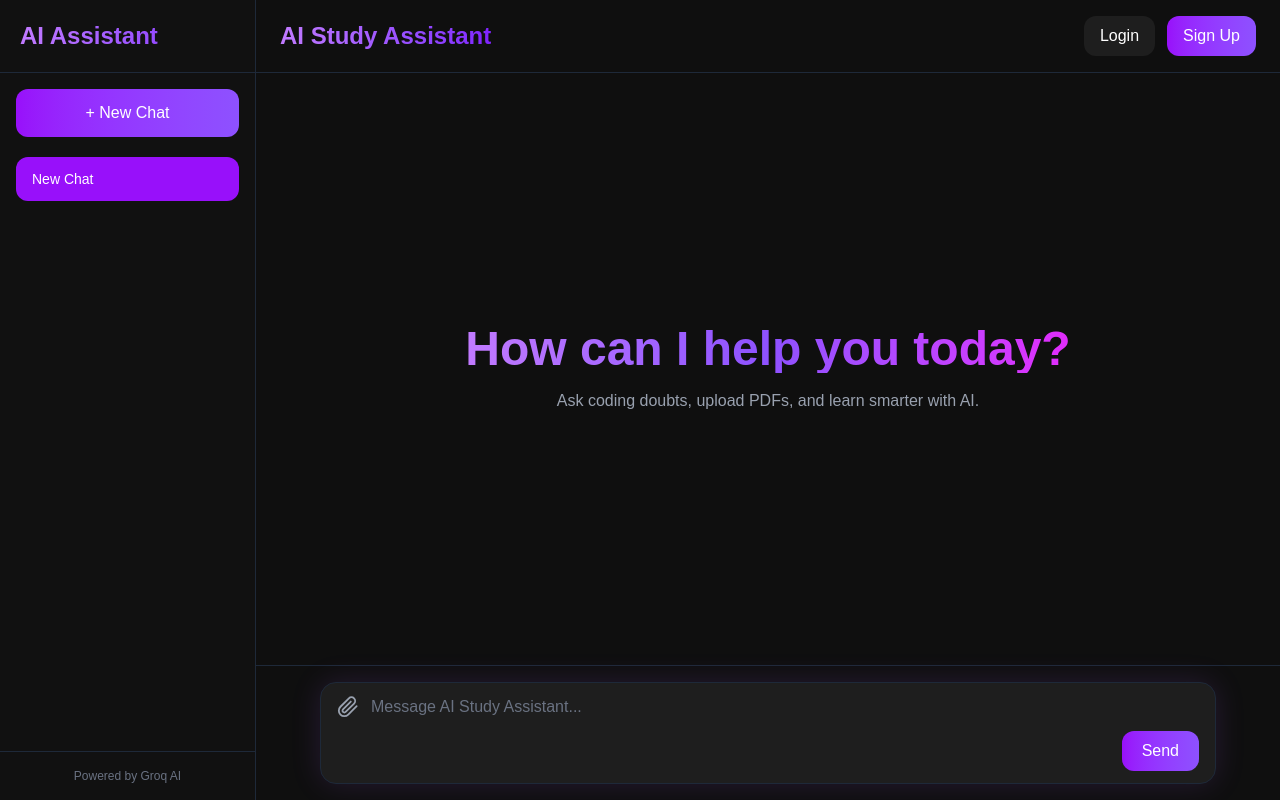
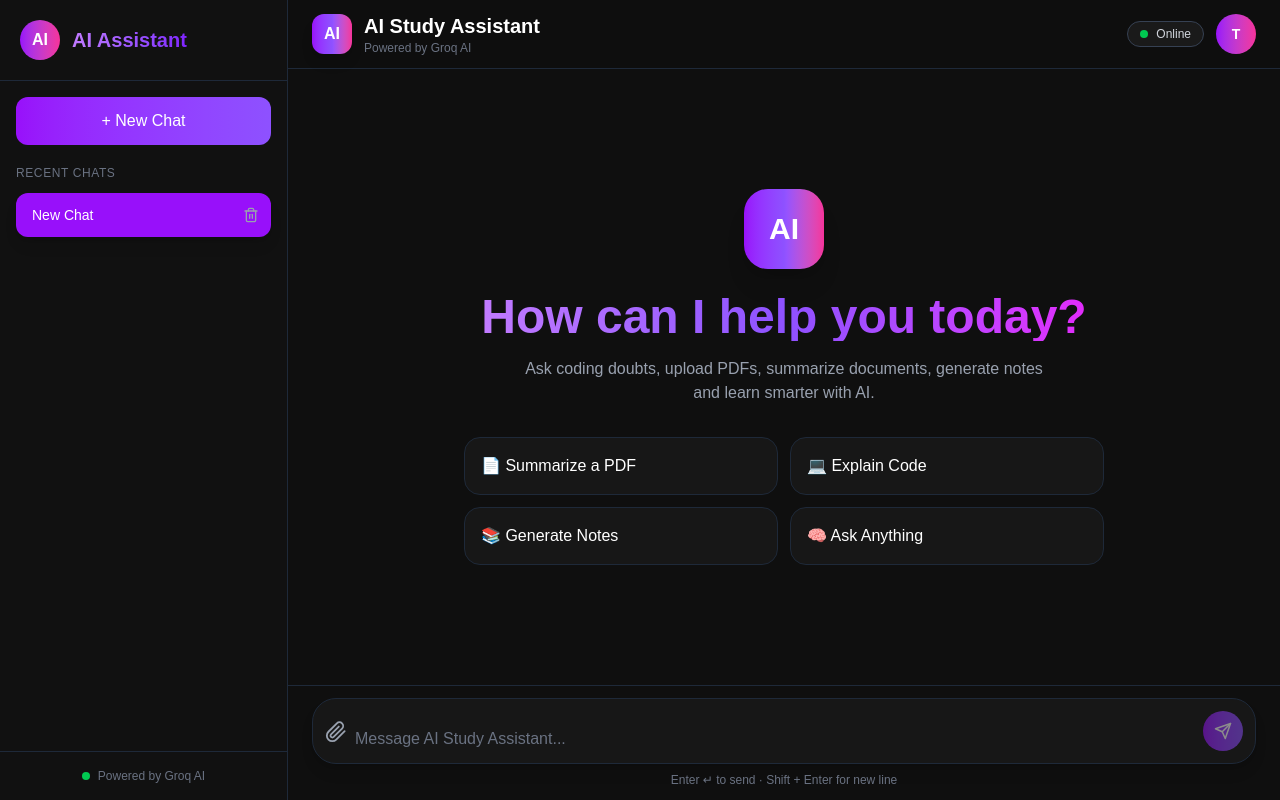
Before and after one commit to Tarun1434/MULTI-AGENT-AI-SYSTEM, a React (Vite) app in the folder client/: page / in a window 1280 px wide. Built offline with nearby package versions, Linux system fonts and the light colour scheme.

Commit message:
Update UI of responsiveness

```diff
--- a/client/package.json
+++ b/client/package.json
@@ -11,6 +11,7 @@
   },
   "dependencies": {
     "axios": "^1.16.1",
+    "lucide-react": "^1.17.0",
     "react": "^19.2.6",
     "react-dom": "^19.2.6",
     "react-icons": "^5.6.0",
--- a/client/src/components/ChatWindow.jsx
+++ b/client/src/components/ChatWindow.jsx
@@ -14,27 +14,54 @@ function ChatWindow({ messages, loading }) {
   }, [messages, loading]);
 
   return (
-    <div className="flex-1 overflow-y-auto px-4 py-6">
+    <div className="flex-1 overflow-y-auto px-3 md:px-6 py-4">
 
       {messages.length === 0 ? (
 
-        <div className="h-full flex flex-col items-center justify-center">
+        <div className="h-full flex flex-col items-center justify-center text-center">
+
+          {/* AI Logo */}
+          <div className="w-20 h-20 mb-6 rounded-3xl bg-linear-to-r from-purple-600 via-violet-500 to-pink-500 flex items-center justify-center text-3xl font-bold text-white shadow-xl">
+            AI
+          </div>
 
           {/* Heading */}
-          <h1 className="text-5xl font-bold mb-4 text-center bg-linear-to-r from-purple-400 via-violet-500 to-fuchsia-500 bg-clip-text text-transparent">
+          <h1 className="text-2xl md:text-5xl font-bold mb-4 bg-linear-to-r from-purple-400 via-violet-500 to-fuchsia-500 bg-clip-text text-transparent">
             How can I help you today?
           </h1>
 
           {/* Subtitle */}
-          <p className="text-gray-400 text-center">
-            Ask coding doubts, upload PDFs, and learn smarter with AI.
+          <p className="text-sm md:text-base text-gray-400 max-w-xl px-4">
+            Ask coding doubts, upload PDFs, summarize documents,
+            generate notes and learn smarter with AI.
           </p>
+
+          {/* Suggestion Cards */}
+          <div className="grid grid-cols-1 md:grid-cols-2 gap-3 mt-8 w-full max-w-2xl px-4">
+
+            <div className="bg-[#171717] border border-gray-800 rounded-2xl p-4 text-left hover:border-purple-500 transition cursor-pointer">
+              📄 Summarize a PDF
+            </div>
+
+            <div className="bg-[#171717] border border-gray-800 rounded-2xl p-4 text-left hover:border-purple-500 transition cursor-pointer">
+              💻 Explain Code
+            </div>
+
+            <div className="bg-[#171717] border border-gray-800 rounded-2xl p-4 text-left hover:border-purple-500 transition cursor-pointer">
+              📚 Generate Notes
+            </div>
+
+            <div className="bg-[#171717] border border-gray-800 rounded-2xl p-4 text-left hover:border-purple-500 transition cursor-pointer">
+              🧠 Ask Anything
+            </div>
+
+          </div>
 
         </div>
 
       ) : (
 
-        <div className="max-w-4xl mx-auto space-y-4">
+        <div className="max-w-5xl mx-auto space-y-4">
 
           {messages.map((msg, index) => (
             <MessageBubble
--- a/client/src/components/InputBox.jsx
+++ b/client/src/components/InputBox.jsx
@@ -1,14 +1,14 @@
 import { useState } from "react";
-
-import { FiPaperclip } from "react-icons/fi";
-
+import { FiPaperclip, FiSend } from "react-icons/fi";
 import axios from "axios";
 
 function InputBox({ onSend }) {
 
-  const [input, setInput] = useState("");
+  const [input, setInput] =
+    useState("");
 
-  const [fileName, setFileName] = useState("");
+  const [fileName, setFileName] =
+    useState("");
 
   const handleSubmit = () => {
 
@@ -21,7 +21,10 @@ function InputBox({ onSend }) {
 
   const handleKeyDown = (e) => {
 
-    if (e.key === "Enter" && !e.shiftKey) {
+    if (
+      e.key === "Enter" &&
+      !e.shiftKey
+    ) {
 
       e.preventDefault();
 
@@ -29,49 +32,70 @@ function InputBox({ onSend }) {
     }
   };
 
-  const handleFileUpload = async (e) => {
+  const handleFileUpload =
+    async (e) => {
 
-    const file = e.target.files[0];
+      const file =
+        e.target.files[0];
 
       if (!file) return;
 
       setFileName(file.name);
 
-    const formData = new FormData();
+      const formData =
+        new FormData();
 
-    formData.append("pdf", file);
+      formData.append(
+        "pdf",
+        file
+      );
 
       try {
 
-    const response =   await axios.post(
+        const response =
+          await axios.post(
             "https://multi-agent-ai-system-41nv.onrender.com/upload",
             formData
           );
-      console.log(response.data);
-      console.log("PDF Uploaded");
+
+        console.log(
+          response.data
+        );
 
       } catch (error) {
 
-       console.log(error.response?.data || error);
+        console.log(
+          error.response?.data ||
+          error
+        );
       }
     };
 
   return (
-    <div className="p-4 border-t border-gray-800">
 
-      {/* File Name */}
+    <div className="border-t border-gray-800 bg-[#0f0f0f] px-3 md:px-6 py-3">
+
+      {/* Uploaded File */}
       {fileName && (
-        <div className="max-w-4xl mx-auto text-sm text-purple-400 mb-2">
-          Uploaded: {fileName}
+
+        <div className="max-w-5xl mx-auto mb-2">
+
+          <div className="inline-flex items-center gap-2 px-3 py-1 rounded-full bg-purple-500/10 border border-purple-500/30 text-purple-400 text-xs md:text-sm">
+
+            📄 {fileName}
+
           </div>
+
+        </div>
+
       )}
 
-      <div className="max-w-4xl mx-auto bg-[#1e1e1e] border border-gray-800 rounded-2xl px-4 py-3 shadow-[0_0_30px_rgba(168,85,247,0.15)]">
+      <div className="max-w-5xl mx-auto">
 
-        <div className="flex items-center gap-3">
+        <div className="flex items-end gap-2 bg-[#171717] border border-gray-800 rounded-3xl px-3 py-3 shadow-lg">
 
-          {/* Upload Button */}
-          <label className="cursor-pointer text-gray-400 hover:text-white transition">
+          {/* Upload */}
+          <label className="cursor-pointer text-gray-400 hover:text-white transition mb-2">
 
             <FiPaperclip size={22} />
 
@@ -79,7 +103,9 @@ function InputBox({ onSend }) {
               type="file"
               accept=".pdf"
               hidden
-              onChange={handleFileUpload}
+              onChange={
+                handleFileUpload
+              }
             />
 
           </label>
@@ -87,26 +113,42 @@ function InputBox({ onSend }) {
           {/* Input */}
           <textarea
             rows="1"
+            value={input}
             placeholder="Message AI Study Assistant..."
-            value={input}
-            onChange={(e) => setInput(e.target.value)}
-            onKeyDown={handleKeyDown}
-            className="flex-1 bg-transparent outline-none text-white placeholder-gray-500 resize-none"
+            onChange={(e) =>
+              setInput(
+                e.target.value
+              )
+            }
+            onKeyDown={
+              handleKeyDown
+            }
+            className="flex-1 bg-transparent text-white placeholder-gray-500 resize-none outline-none max-h-40 overflow-y-auto"
           />
+
+          {/* Send */}
+          <button
+            onClick={
+              handleSubmit
+            }
+            disabled={
+              !input.trim()
+            }
+            className="w-10 h-10 rounded-full bg-linear-to-r from-purple-600 to-violet-500 flex items-center justify-center hover:scale-105 transition disabled:opacity-50 disabled:hover:scale-100"
+          >
+
+            <FiSend size={18} />
+
+          </button>
 
         </div>
 
-        {/* Send Button */}
-        <div className="flex justify-end mt-3">
+        {/* Hint */}
+        <p className="text-center text-xs text-gray-500 mt-2">
 
-          <button
-            onClick={handleSubmit}
-            className="bg-linear-to-r from-purple-600 to-violet-500 px-5 py-2 rounded-xl hover:opacity-90 transition"
-          >
-            Send
-          </button>
+          Enter ↵ to send · Shift + Enter for new line
 
-        </div>
+        </p>
 
       </div>
 
--- a/client/src/components/Navbar.jsx
+++ b/client/src/components/Navbar.jsx
@@ -1,22 +1,56 @@
-function Navbar() {
+import { Menu } from "lucide-react";
+
+function Navbar({ toggleSidebar }) {
   return (
-    <div className="flex items-center justify-between px-6 py-4 border-b border-gray-800">
+    <div className="sticky top-0 z-40 flex items-center justify-between px-4 md:px-6 py-3 border-b border-gray-800 bg-[#0f0f0f]/95 backdrop-blur">
 
-      {/* Title */}
-      <h1 className="text-2xl font-bold bg-linear-to-r from-purple-400 to-violet-600 bg-clip-text text-transparent">
-        AI Study Assistant
-      </h1>
+      {/* Left Side */}
+      <div className="flex items-center gap-3">
 
-      {/* Buttons */}
-      <div className="flex gap-3">
-
-        <button className="px-4 py-2 rounded-xl bg-[#1e1e1e] hover:bg-[#2a2a2a] transition cursor-pointer">
-          Login
+        {/* Mobile Hamburger */}
+        <button
+          onClick={toggleSidebar}
+          className="md:hidden text-gray-300 hover:text-white"
+        >
+          <Menu size={24} />
         </button>
 
-        <button className="px-4 py-2 rounded-xl bg-linear-to-r from-purple-600 to-violet-500 hover:opacity-90 transition cursor-pointer">
-          Sign Up
-        </button>
+        {/* Logo */}
+        <div className="w-10 h-10 rounded-xl bg-linear-to-r from-purple-600 via-violet-500 to-pink-500 flex items-center justify-center font-bold text-white shadow-lg">
+          AI
+        </div>
+
+        {/* Title */}
+        <div>
+          <h1 className="text-base md:text-xl font-bold text-white">
+            AI Study Assistant
+          </h1>
+
+          <p className="hidden md:block text-xs text-gray-500">
+            Powered by Groq AI
+          </p>
+        </div>
+
+      </div>
+
+      {/* Right Side */}
+      <div className="flex items-center gap-3">
+
+        {/* Status */}
+        <div className="hidden md:flex items-center gap-2 px-3 py-1 rounded-full bg-[#1a1a1a] border border-gray-700">
+
+          <div className="w-2 h-2 rounded-full bg-green-500"></div>
+
+          <span className="text-xs text-gray-300">
+            Online
+          </span>
+
+        </div>
+
+        {/* User Avatar */}
+        <div className="w-10 h-10 rounded-full bg-linear-to-r from-purple-600 to-pink-500 flex items-center justify-center text-sm font-bold text-white cursor-pointer">
+          T
+        </div>
 
       </div>
 
--- a/client/src/components/Sidebar.jsx
+++ b/client/src/components/Sidebar.jsx
@@ -1,62 +1,122 @@
+import { FiTrash2 } from "react-icons/fi";
+
 function Sidebar({
   chatSessions = [],
   currentChatIndex = 0,
   setCurrentChatIndex,
   createNewChat,
+  deleteChat,
 }) {
-
   return (
-    <div className="w-64 bg-[#111111] border-r border-gray-800 flex flex-col h-screen">
+    <div className="w-[280px] md:w-72 bg-[#111111] border-r border-gray-800 flex flex-col h-screen">
 
       {/* LOGO */}
       <div className="p-5 border-b border-gray-800">
+        <div className="flex items-center gap-3">
 
-        <h1 className="text-2xl font-bold bg-linear-to-r from-purple-400 to-violet-600 bg-clip-text text-transparent">
+          <div className="w-10 h-10 rounded-full bg-gradient-to-r from-purple-600 to-pink-500 flex items-center justify-center font-bold text-white">
+            AI
+          </div>
+
+          <h1 className="text-xl font-bold bg-gradient-to-r from-purple-400 to-violet-600 bg-clip-text text-transparent">
             AI Assistant
           </h1>
 
+        </div>
       </div>
 
       {/* CONTENT */}
       <div className="flex-1 overflow-y-auto p-4">
 
-        {/* NEW CHAT BUTTON */}
+        {/* NEW CHAT */}
         <button
           onClick={createNewChat}
-          className="w-full bg-linear-to-r from-purple-600 to-violet-500 py-3 rounded-xl hover:opacity-90 transition mb-5"
+          className="w-full bg-gradient-to-r from-purple-600 to-violet-500 py-3 rounded-xl hover:opacity-90 transition mb-5 font-medium"
         >
           + New Chat
         </button>
+
+        {/* HISTORY TITLE */}
+        <div className="mb-3">
+          <p className="text-xs uppercase tracking-wider text-gray-500">
+            Recent Chats
+          </p>
+        </div>
 
         {/* CHAT LIST */}
         <div className="space-y-2">
 
           {chatSessions.length > 0 ? (
 
-            chatSessions.map((chat, index) => (
+            [...chatSessions]
+              .reverse()
+              .map((chat, reversedIndex) => {
 
-              <button
-                key={index}
-                onClick={() =>
-                  setCurrentChatIndex(index)
-                }
-                className={`w-full text-left px-4 py-3 rounded-xl text-sm truncate transition
+                const actualIndex =
+                  chatSessions.length -
+                  1 -
+                  reversedIndex;
+
+                return (
+
+                  <div
+                    key={actualIndex}
+                    className={`flex items-center rounded-xl transition
                     ${
-                  currentChatIndex === index
-                    ? "bg-purple-600 text-white"
+                      currentChatIndex === actualIndex
+                        ? "bg-purple-600 text-white shadow-lg"
                         : "bg-[#1a1a1a] text-gray-300 hover:bg-[#222222]"
                     }`}
+                  >
+
+                    {/* Chat Title */}
+                    <button
+                      onClick={() =>
+                        setCurrentChatIndex(
+                          actualIndex
+                        )
+                      }
+                      className="flex-1 text-left px-4 py-3 text-sm truncate"
                     >
                       {chat.title || "New Chat"}
                     </button>
 
-            ))
+                    {/* Delete Button */}
+                    <button
+                      onClick={() => {
+
+                        const confirmDelete =
+                          window.confirm(
+                            "Delete this chat?"
+                          );
+
+                        if (
+                          confirmDelete
+                        ) {
+
+                          deleteChat(
+                            actualIndex
+                          );
+
+                        }
+
+                      }}
+                      className="px-3 py-3 text-gray-400 hover:text-red-500 transition"
+                    >
+                      <FiTrash2 size={16} />
+                    </button>
+
+                  </div>
+
+                );
+
+              })
 
           ) : (
 
-            <p className="text-gray-500 text-sm">
+            <div className="text-center text-gray-500 text-sm mt-6">
               No chats yet
-            </p>
+            </div>
 
           )}
 
@@ -67,9 +127,15 @@ function Sidebar({
       {/* FOOTER */}
       <div className="p-4 border-t border-gray-800">
 
-        <p className="text-xs text-gray-500 text-center">
+        <div className="flex items-center gap-2 justify-center">
+
+          <div className="w-2 h-2 rounded-full bg-green-500"></div>
+
+          <p className="text-xs text-gray-500">
             Powered by Groq AI
           </p>
+
+        </div>
 
       </div>
 
--- a/client/src/pages/Home.jsx
+++ b/client/src/pages/Home.jsx
@@ -15,6 +15,9 @@ const [currentChatIndex, setCurrentChatIndex] =
   useState(0);
 
 const [loading, setLoading] =
+  useState(false);
+
+  const [sidebarOpen, setSidebarOpen] =
   useState(false);
 // =========================================
   // LOAD SAVED CHATS
@@ -213,6 +216,19 @@ const [loading, setLoading] =
   // =========================================
  const createNewChat = () => {
 
+  const currentChat =
+    chatSessions[currentChatIndex];
+
+  // If current chat is empty,
+  // don't create another empty chat
+
+  if (
+    currentChat &&
+    currentChat.messages.length === 0
+  ) {
+    return;
+  }
+
   const newChat = {
     title: "New Chat",
     messages: [],
@@ -230,9 +246,73 @@ const [loading, setLoading] =
   );
 };
 
+ // =========================================
+  // delte chat
+  // =========================================
+  const deleteChat = (indexToDelete) => {
+
+  const updatedChats =
+    chatSessions.filter(
+      (_, index) =>
+        index !== indexToDelete
+    );
+
+  if (
+    updatedChats.length === 0
+  ) {
+
+    const newChat = {
+      title: "New Chat",
+      messages: [],
+    };
+
+    setChatSessions([
+      newChat,
+    ]);
+
+    setCurrentChatIndex(0);
+
+    return;
+  }
+
+  setChatSessions(
+    updatedChats
+  );
+
+  if (
+    currentChatIndex >=
+    updatedChats.length
+  ) {
+    setCurrentChatIndex(
+      updatedChats.length - 1
+    );
+  }
+};
  return (
-    <div className="bg-[#0f0f0f] text-white h-screen flex">
+  <div className="bg-[#0f0f0f] text-white h-screen flex overflow-hidden">
 
+    {/* Mobile Overlay */}
+    {sidebarOpen && (
+      <div
+        className="fixed inset-0 bg-black/60 z-40 md:hidden"
+        onClick={() =>
+          setSidebarOpen(false)
+        }
+      />
+    )}
+
+    {/* Sidebar */}
+    <div
+      className={`
+      fixed md:static
+      z-50
+      h-screen
+      transition-all duration-300
+      ${sidebarOpen
+        ? "left-0"
+        : "-left-full md:left-0"}
+      `}
+    >
      <Sidebar
   chatSessions={chatSessions}
   currentChatIndex={
@@ -244,11 +324,20 @@ const [loading, setLoading] =
   createNewChat={
     createNewChat
   }
+  deleteChat={deleteChat}
 />
+    </div>
 
-      <div className="flex-1 flex flex-col">
+    {/* Main Content */}
+    <div className="flex-1 flex flex-col min-w-0">
 
-        <Navbar />
+      <Navbar
+        toggleSidebar={() =>
+          setSidebarOpen(
+            !sidebarOpen
+          )
+        }
+      />
 
       <ChatWindow
         messages={
@@ -257,7 +346,9 @@ const [loading, setLoading] =
         loading={loading}
       />
 
-        <InputBox onSend={handleSend} />
+      <InputBox
+        onSend={handleSend}
+      />
 
     </div>
 
```
Also changed, not shown: client/src/components/MessageBubble.jsx (+40 -20 lines), 1 other file (tests, documents, lock files or other folders). Lines whose indentation alone changed are shown as unchanged.
